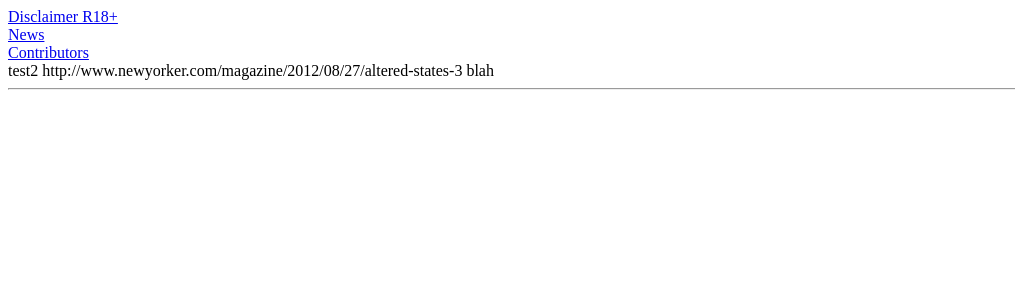
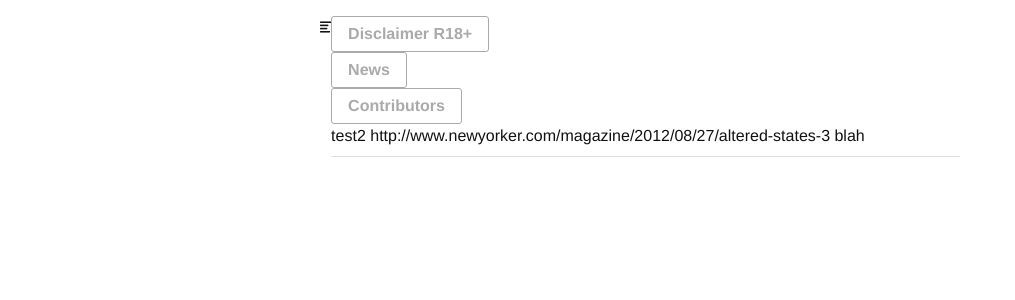
Before and after one commit to kdusling/kdusling.github.io, a Jekyll site: the page built from editorial/temp.html, in a window 1280 px wide. Shown: the top 300 px of the page, without its empty margins (0-1015 px from the left). Built offline with Jekyll 4.4.1, drawn with Linux system fonts in a browser that asks for light colours.

Commit message:
Update default.html

```diff
--- a/_layouts/default.html
+++ b/_layouts/default.html
@@ -6,9 +6,9 @@
       <meta name="author" content="Kevin Dusling" />
       <meta name="description" content="Personal homepage of Kevin Dusling">
       <title>{{ page.title }}</title>
-      <link rel='stylesheet' href='./styles/style.css' />
-      <link rel='stylesheet' href='./styles/basscss.css' />
-      <link rel="stylesheet" href="./styles/foundation-icons.css" />
+      <link rel='stylesheet' href='/styles/style.css' />
+      <link rel='stylesheet' href='/styles/basscss.css' />
+      <link rel="stylesheet" href="/styles/foundation-icons.css" />
       <link rel="shortcut icon" href="./favicon.png" />
    </head>
 
```
